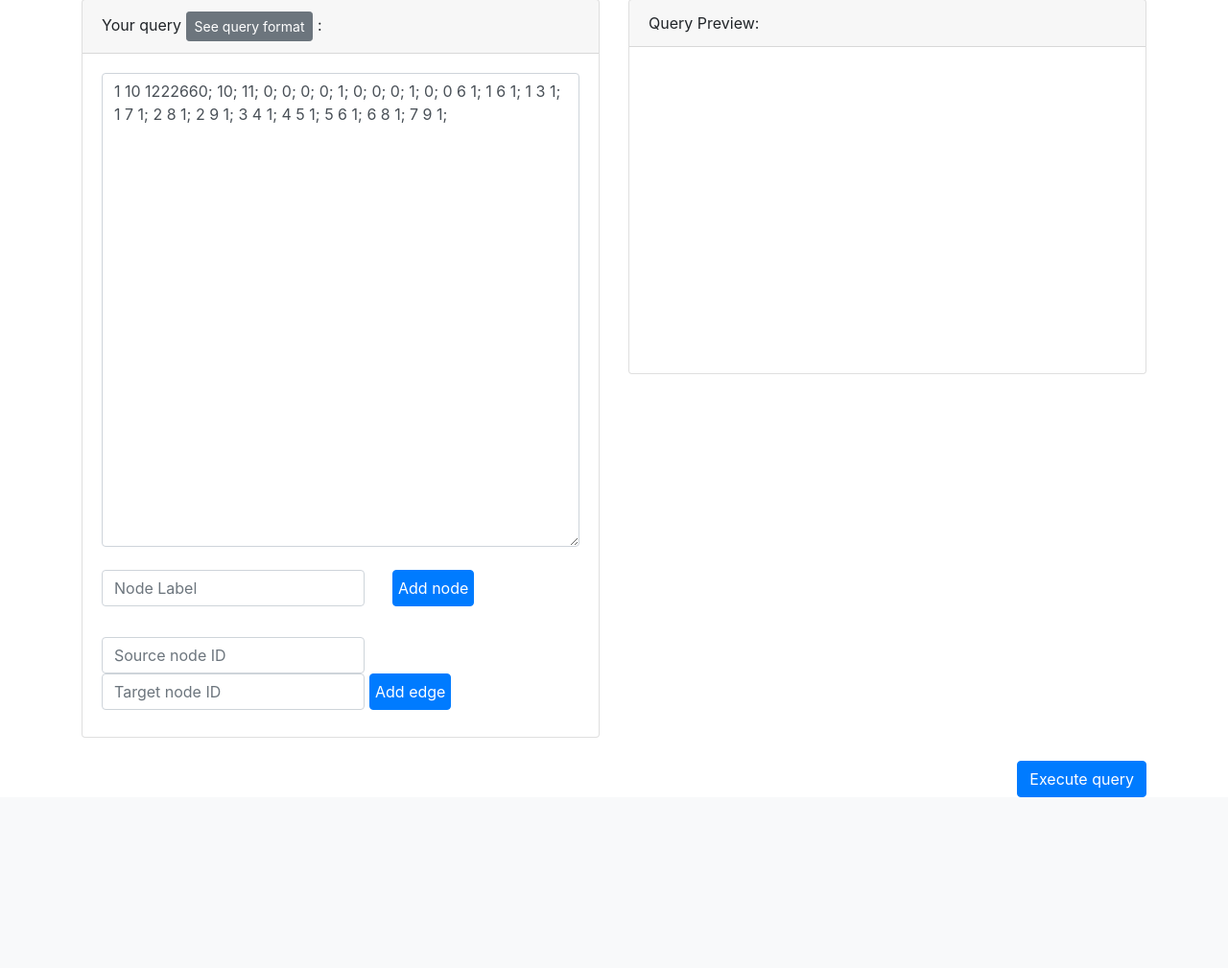
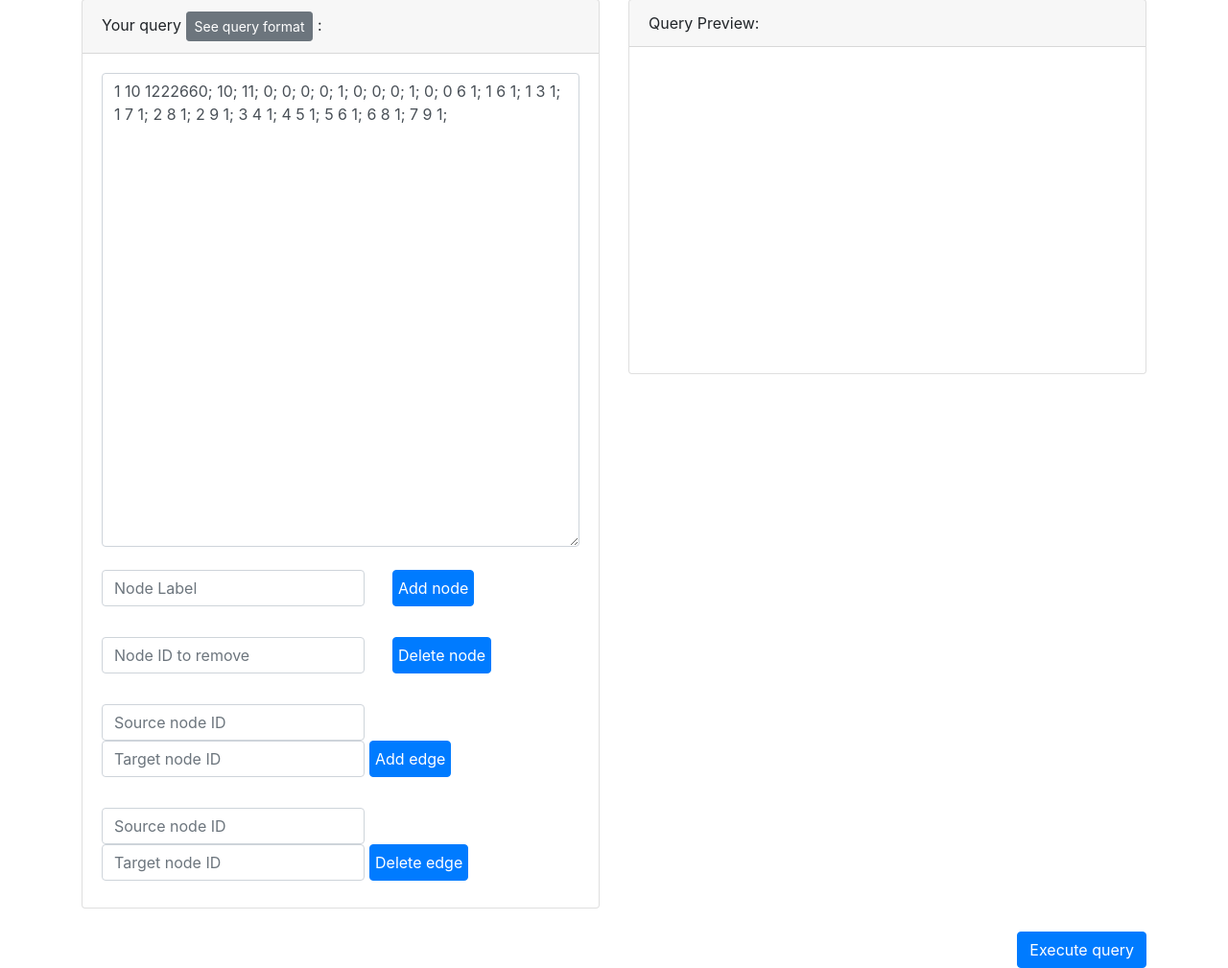
Before and after one commit to erdnase1902/vldb-demo-full, a Flask app: page /demo in a window 1280 px wide. Shown: the part 141-1150 px from the top of the page at 96% size. Before the commit the page ends 972 px from the top, so only its background shows below. Run offline with Flask 2, Linux system fonts and the light colour scheme; parts of the project's set-up code (start-up, migrations or seed data) failed here and were passed over; some libraries are stand-ins or nearby versions.

Commit message:
delete nodes/edges

```diff
--- a/flask_server/templates/demo.html
+++ b/flask_server/templates/demo.html
@@ -73,15 +73,35 @@
                         </div>
                         <br>
                         <div class="form-row align-itmes-center mb-2">
+                            <div class="col-auto mr-4">
+                                <input type="text" class="form-control" id="node_id_input" placeholder="Node ID to remove">
+                            </div>
+                            <div class="col-auto btn btn-primary" id="delete_node_btn">Delete node</div>
+                        </div>
+                        <br>
+                        <div class="form-row align-itmes-center mb-2">
                             <div class="col-auto">
-                                <input type="text" class="form-control" id="src_node_input" placeholder="Source node ID">
+                                <input type="text" class="form-control" id="src_node_input_add"
+                                       placeholder="Source node ID">
                             </div>
                             <div class="col-auto">
-                                <input type="text" class="form-control" id="target_node_input" placeholder="Target node ID">
+                                <input type="text" class="form-control" id="target_node_input_add"
+                                       placeholder="Target node ID">
                             </div>
                             <div class="col-auto btn btn-primary" id="add_edge_btn">Add edge</div>
                         </div>
-{#                        <button class="btn btn-primary" id="preview_query">Preview query</button>#}
+                        <br>
+                        <div class="form-row align-itmes-center mb-2">
+                            <div class="col-auto">
+                                <input type="text" class="form-control" id="src_node_input_delete"
+                                       placeholder="Source node ID">
+                            </div>
+                            <div class="col-auto">
+                                <input type="text" class="form-control" id="target_node_input_delete"
+                                       placeholder="Target node ID">
+                            </div>
+                            <div class="col-auto btn btn-primary" id="delete_edge_btn">Delete edge</div>
+                        </div>
                     </div>
                 </div>
 
@@ -195,6 +215,43 @@
                     this.nodeCounter += 1;
                 }
 
+                deleteNode(nodeID) {
+                    let deleteIndex = -1;
+                    if (nodeID === this.nodeCounter - 1) {
+                        deleteIndex = nodeID;
+                        this.nodeLabels.delete(deleteIndex);
+                        this.adjList.delete(deleteIndex);
+                        this.adjList.forEach((value, key, map) => {
+                            value.delete(deleteIndex);
+                        });
+                    } else {
+                        this.nodeLabels.set(nodeID, this.nodeLabels.get(this.nodeCounter - 1));
+                        this.adjList.set(nodeID, this.adjList.get(this.nodeCounter - 1));
+                        deleteIndex = this.nodeCounter - 1;
+                        this.adjList.delete(deleteIndex);
+                        this.nodeLabels.delete(deleteIndex);
+                        this.adjList.forEach((value, key, map) => {
+                            value.delete(nodeID);
+                            if (value.has(deleteIndex)) {
+                                value.delete(deleteIndex);
+                                value.add(nodeID);
+                            }
+                        });
+                    }
+                    this.nodeCounter--;
+                }
+
+                deleteEdge(source, dest) {
+                    if ((!this.adjList.has(source)) || (!this.adjList.has(dest))) {
+                        return false;
+                    } else {
+                        this.adjList.get(source).delete(dest);
+                        this.adjList.get(dest).delete(source);
+
+                        return true;
+                    }
+                }
+
                 newEdge(source, dest) {
                     if ((!this.adjList.has(source)) || (!this.adjList.has(dest))) {
                         return false;
@@ -204,6 +261,7 @@
                         return true;
                     }
                 }
+
                 toQueryFormat() {
                     // convert the graph into Zongyue format
                     /*
@@ -226,12 +284,11 @@
 
                     // handles edges
                     let used_edges = new Set();
-                    this.adjList.forEach((value, key, map)=>{
-                        value.forEach((value1, value2, set)=> {
-                            if (used_edges.has(`${key} ${value1}`)||used_edges.has(`${value1} ${key}`)) {
+                    this.adjList.forEach((value, key, map) => {
+                        value.forEach((value1, value2, set) => {
+                            if (used_edges.has(`${key} ${value1}`) || used_edges.has(`${value1} ${key}`)) {
 
-                            }
-                            else {
+                            } else {
                                 used_edges.add(`${key} ${value1}`);
                                 used_edges.add(`${value1} ${key}`);
                                 ret_string_block3 += `${key} ${value1} 1;`;
@@ -241,7 +298,7 @@
                     });
 
                     // handles nodes
-                    this.nodeLabels.forEach((value, key, map)=> {
+                    this.nodeLabels.forEach((value, key, map) => {
                         ret_string_block2 += `${value};`;
                     });
 
@@ -250,8 +307,8 @@
                     return ret_string;
 
 
+                }
 
-                }
                 /*
                 * @param {Graph} graph - input graph of Graph object
                 * @param {string} containerid - id of the container that sigma.js puts the graph into
@@ -297,7 +354,7 @@
                         }
                     });
                     this.s.startForceAtlas2({worker: true, barnesHutOptimize: false});
-                    setTimeout(()=> {
+                    setTimeout(() => {
                         this.s.stopForceAtlas2();
                         return;
                     }, 3000);
@@ -307,6 +364,7 @@
 
             let query_string_0 = '1 10 1222660; 10; 11; 0; 0; 0; 0; 1; 0; 0; 0; 1; 0; 0 6 1; 1 6 1; 1 3 1; 1 7 1; 2 8 1; 2 9 1; 3 4 1; 4 5 1; 5 6 1; 6 8 1; 7 9 1;'
             let graph = new Graph(query_string_0);
+
             function attemptDraw(query) {
                 {#console.log(query);#}
                 query = query.replace(/;/g, '\n');
@@ -415,26 +473,31 @@
                 } catch (e) {
                     console.log('error drawing');
                 }
-                /*$('#preview_query').on('click', function () {
-                    let text = $('#query_input').val();
-                    try {
-                        graph = new Graph(text);
-                        Graph.drawGraph(graph, 'query-container');
-                    } catch (e) {
-                        console.log('error drawing');
-                    }
-                });*/
                 $('#add_node_btn').on('click', function () {
                     let label = $('#node_label_input').val();
                     graph.newNode(label);
                     Graph.drawGraph(graph, 'query-container');
                 });
                 $('#add_edge_btn').on('click', function () {
-                    let src = $('#src_node_input').val();
-                    let target = $('#target_node_input').val();
+                    let src = $('#src_node_input_add').val();
+                    let target = $('#target_node_input_add').val();
                     src = parseInt(src, 10);
                     target = parseInt(target, 10);
                     graph.newEdge(src, target);
+                    Graph.drawGraph(graph, 'query-container');
+                });
+                $('#delete_node_btn').on('click', function () {
+                    let id = $('#node_id_input').val();
+                    id = parseInt(id, 10);
+                    graph.deleteNode(id);
+                    Graph.drawGraph(graph, 'query-container');
+                });
+                $('#delete_edge_btn').on('click', function () {
+                    let src = $('#src_node_input_delete').val();
+                    let target = $('#target_node_input_delete').val();
+                    src = parseInt(src, 10);
+                    target = parseInt(target, 10);
+                    graph.deleteEdge(src, target);
                     Graph.drawGraph(graph, 'query-container');
                 });
 
```
Lines whose indentation alone changed are shown as unchanged.
